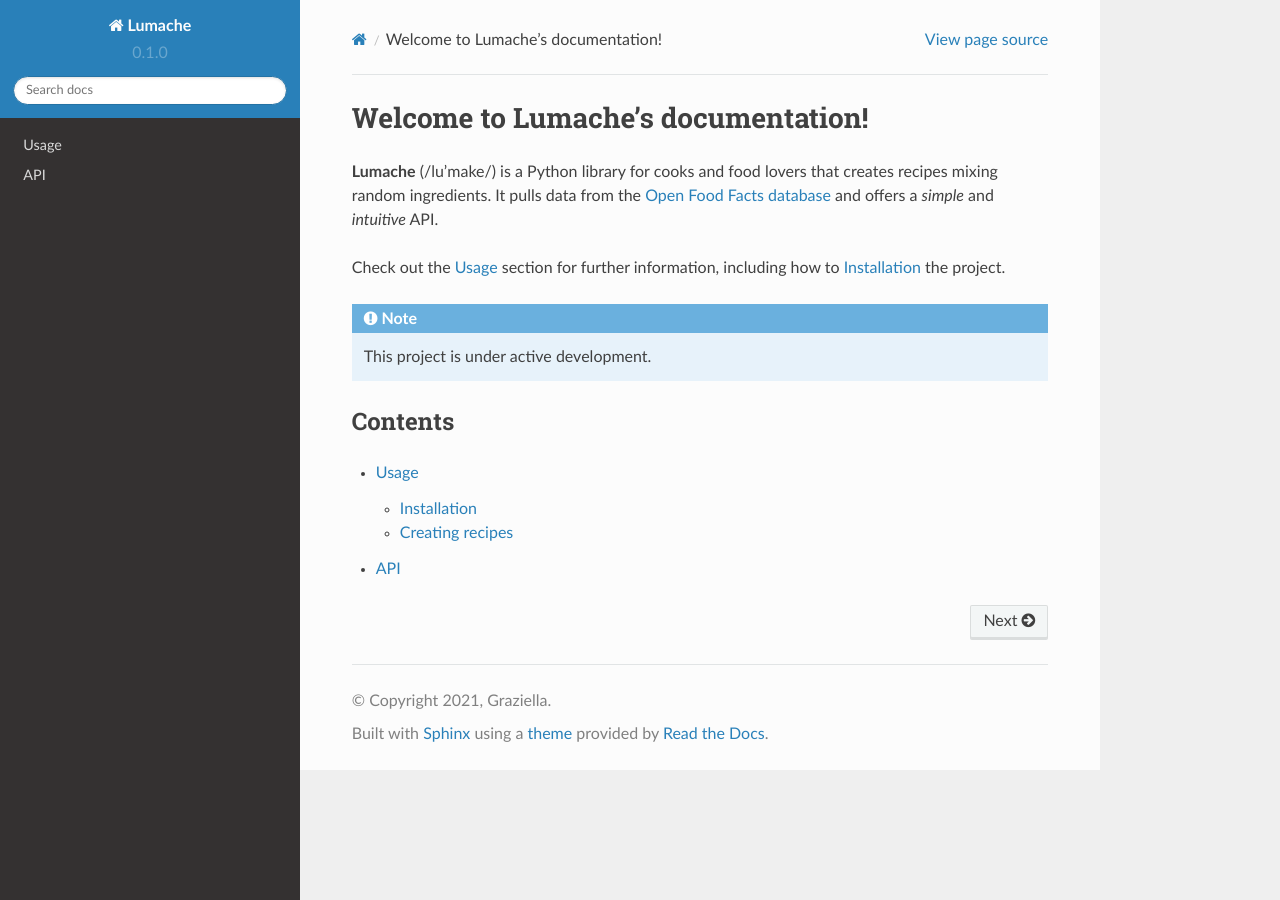
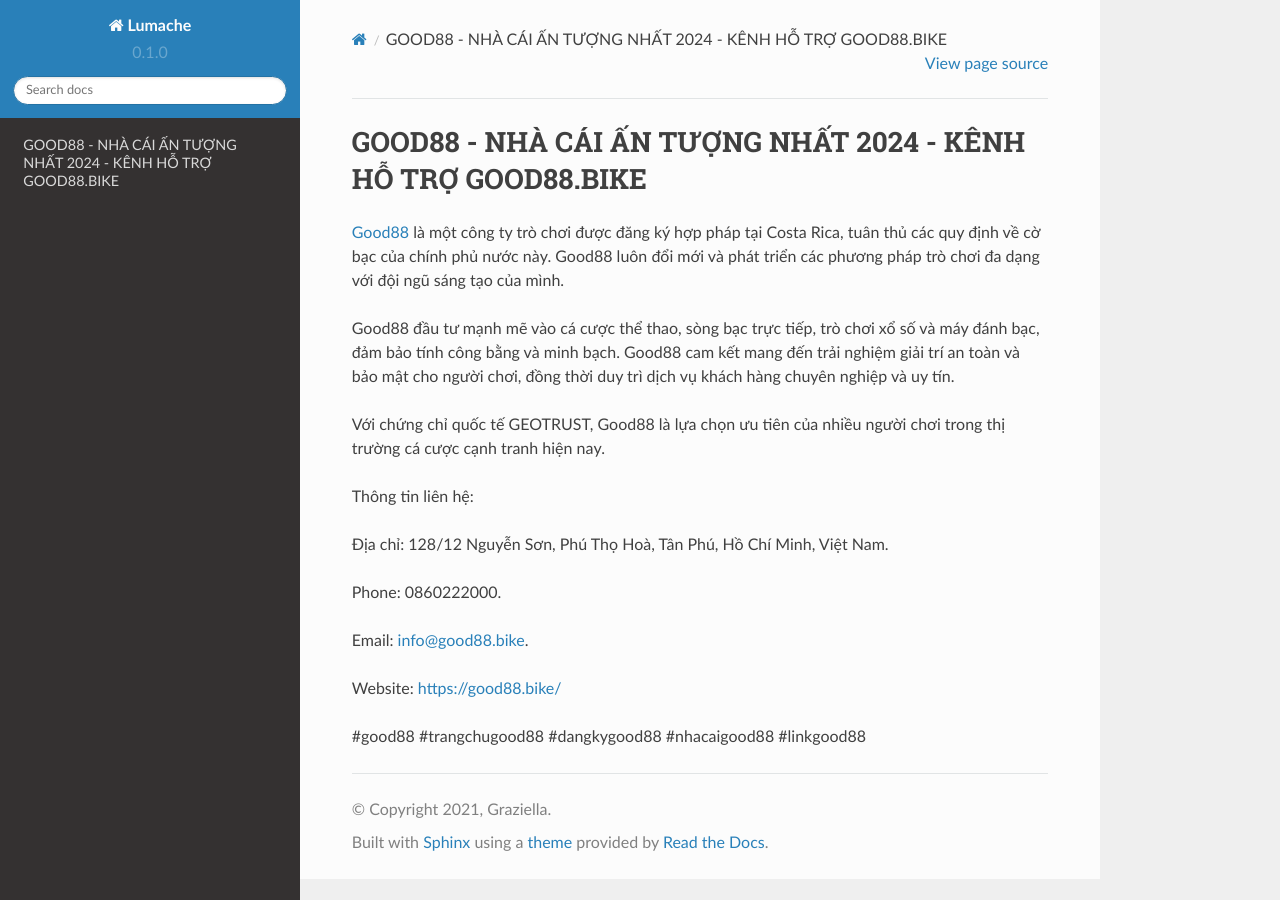
Before and after one commit to socialentity/good88bike, a Sphinx documentation site: the page built from docs/source/index.rst, in a window 1280 px wide. Built offline with Sphinx 7.4.7 and the Read the Docs theme 2.0.0, drawn with Linux system fonts in a browser that asks for light colours.

Commit message:
Update index.rst

```diff
--- a/docs/source/index.rst
+++ b/docs/source/index.rst
@@ -1,22 +1,20 @@
-Welcome to Lumache's documentation!
+GOOD88 - NHÀ CÁI ẤN TƯỢNG NHẤT 2024 - KÊNH HỖ TRỢ GOOD88.BIKE
 ===================================
 
-**Lumache** (/lu'make/) is a Python library for cooks and food lovers
-that creates recipes mixing random ingredients.
-It pulls data from the `Open Food Facts database <https://world.openfoodfacts.org/>`_
-and offers a *simple* and *intuitive* API.
+`Good88 <https://good88.bike/>`_ là một công ty trò chơi được đăng ký hợp pháp tại Costa Rica, tuân thủ các quy định về cờ bạc của chính phủ nước này. Good88 luôn đổi mới và phát triển các phương pháp trò chơi đa dạng với đội ngũ sáng tạo của mình.
 
-Check out the :doc:`usage` section for further information, including
-how to :ref:`installation` the project.
+Good88 đầu tư mạnh mẽ vào cá cược thể thao, sòng bạc trực tiếp, trò chơi xổ số và máy đánh bạc, đảm bảo tính công bằng và minh bạch. Good88 cam kết mang đến trải nghiệm giải trí an toàn và bảo mật cho người chơi, đồng thời duy trì dịch vụ khách hàng chuyên nghiệp và uy tín.
 
-.. note::
+Với chứng chỉ quốc tế GEOTRUST, Good88 là lựa chọn ưu tiên của nhiều người chơi trong thị trường cá cược cạnh tranh hiện nay.
 
-   This project is under active development.
+Thông tin liên hệ:
 
-Contents
---------
+Địa chỉ: 128/12 Nguyễn Sơn, Phú Thọ Hoà, Tân Phú, Hồ Chí Minh, Việt Nam.
 
-.. toctree::
+Phone: 0860222000.
 
-   usage
-   api
+Email: info@good88.bike.
+
+Website: https://good88.bike/
+
+#good88 #trangchugood88 #dangkygood88 #nhacaigood88 #linkgood88
```
